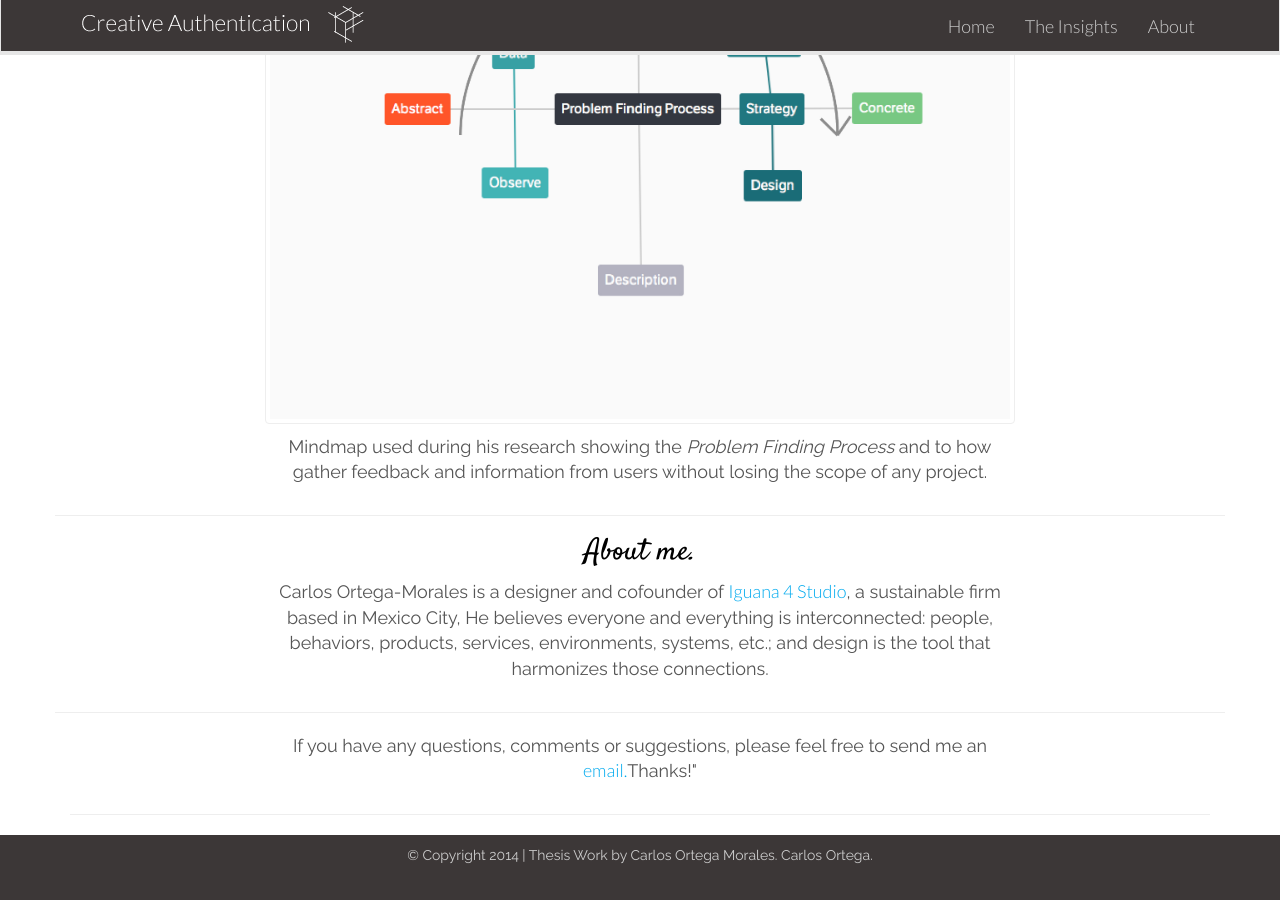
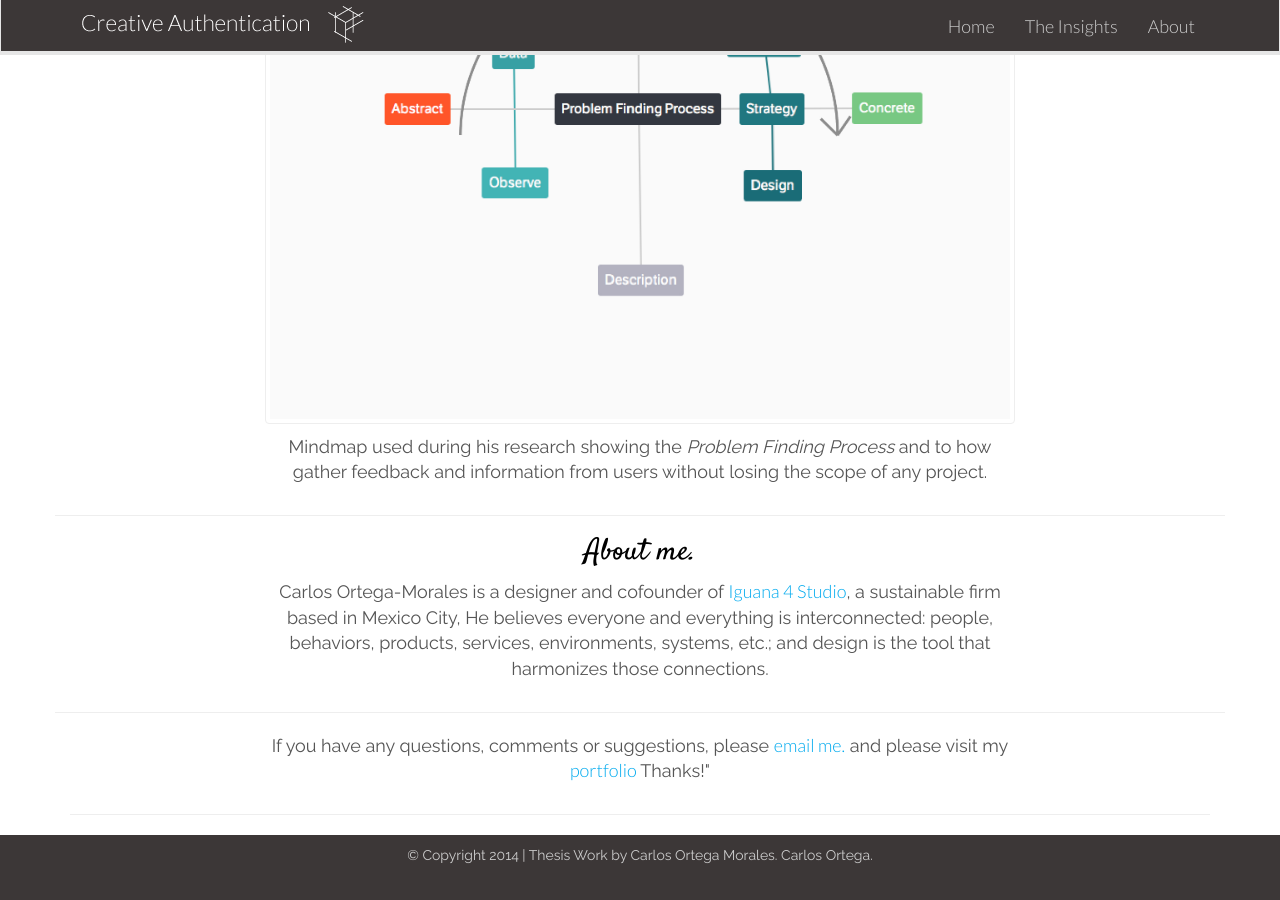
Before and after one commit to cortega8612/creative-process, a Jekyll site: the page built from about/index.html, in a window 1280 px wide and 900 px high, scrolled down 1091 px. Built offline with Jekyll 4.4.1, drawn with Linux system fonts in a browser that asks for light colours; nearby versions of some CDN libraries; some of the changed text lies outside the part shown.

```diff
--- a/_layouts/default.html
+++ b/_layouts/default.html
@@ -77,5 +77,6 @@
     });
     </script>
 
+
   </body>
 </html>
--- a/about/index.html
+++ b/about/index.html
@@ -3,7 +3,7 @@ layout: default
 ---
 
 <div>
-	<h3 class="col-md-12 vcenter">About <em>Creative Authentication...</em> </h3>
+	<h3 class="col-md-12 vcenter">About <em>Creative Authentication.</em> </h3>
 
 	<p class=" col-md-8 col-md-offset-2 justify">This website reflects the thesis research, exploration and thoughts of Carlos Ortega-Morales generated in the program of Master of Fine Arts in Designed Objects at the School of the Art Institute of Chicago.</p>
 
@@ -41,6 +41,6 @@ layout: default
 	<h2 class="col-md-6 col-md-offset-3 vcenter">About me.</h2>
 	<p class=" col-md-8 col-md-offset-2 vcenter">Carlos Ortega-Morales is a designer and cofounder of <a href='http://www.iguana4studio.com'>Iguana 4 Studio</a>, a sustainable firm based in Mexico City, He believes everyone and everything is interconnected: people, behaviors, products, services, environments, systems, etc.; and design is the tool that harmonizes those connections. </p>
 	<hr/>
-	<p class=" col-md-8 col-md-offset-2 vcenter">If you have any questions, comments or suggestions, please feel free to send me an <a href="mailto:carlosortega86@gmail.com">  email.</a>Thanks!"</p>
-
+	<p class=" col-md-8 col-md-offset-2 vcenter">If you have any questions, comments or suggestions, please  <a href="mailto:carlosortega86@gmail.com"> email me.</a>
+	and please visit my <a href="http://www.carlosomx.com" target="_blank"> portfolio </a>Thanks!"</p>
 </div>
--- a/insights/index.html
+++ b/insights/index.html
@@ -8,7 +8,7 @@ layout: default
 
 	<h2 class="col-md-12 vcenter"> <em>The insights...</em> </h2>
 
-		<div id="rslides" class="col-md-8 col-md-offset-2">
+		<div class="col-md-8 col-md-offset-2">
 			<ul class="rslides vcenter">
 			  <li><img src="/img/1.3.JPG"alt="MDF"><p>Embrace your idea, no matter how abstract it is.</p></li>
 			  <li><img src="/img/3.3.JPG" alt="MDF CNC"><p>Define what you want to achieve, what is this for?</p></li>
```
Also changed, not shown: js/responsiveslides.js (+4 -4 lines), css/custom.css (line endings or trailing spaces).
